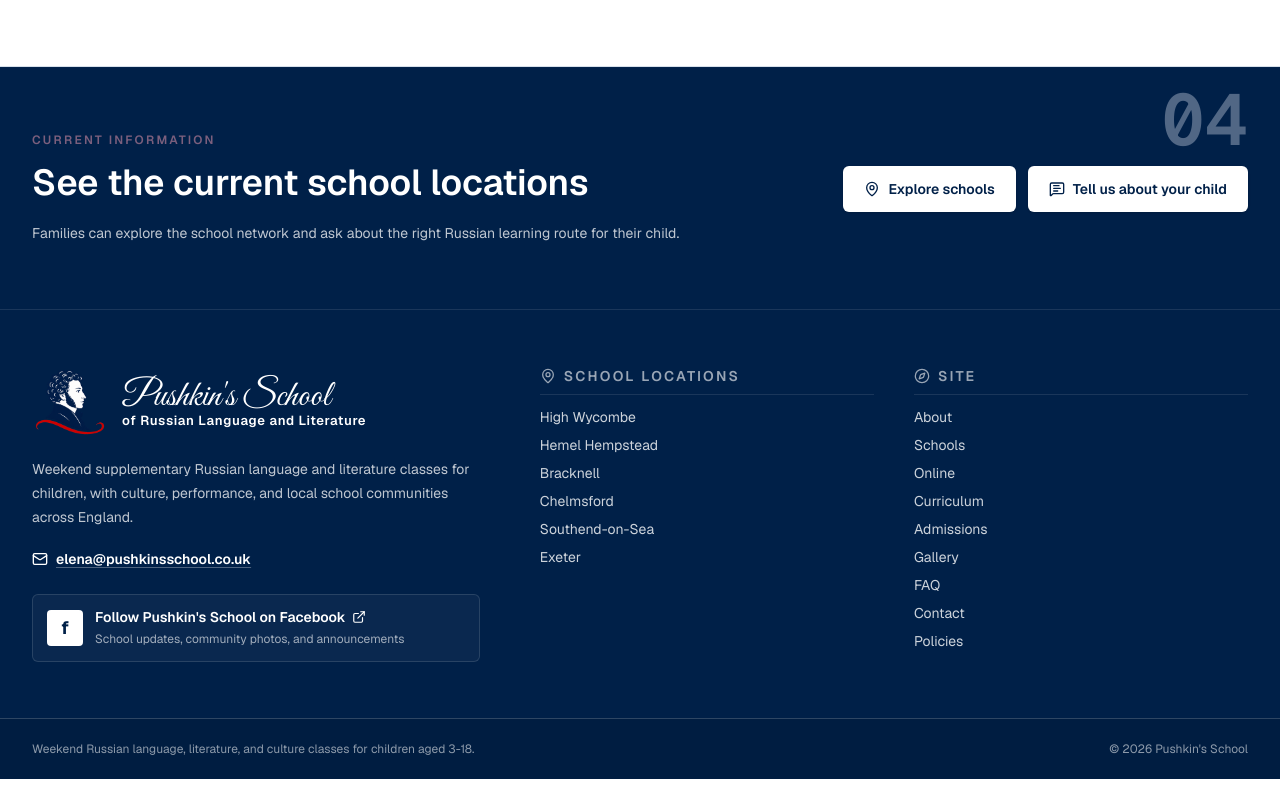
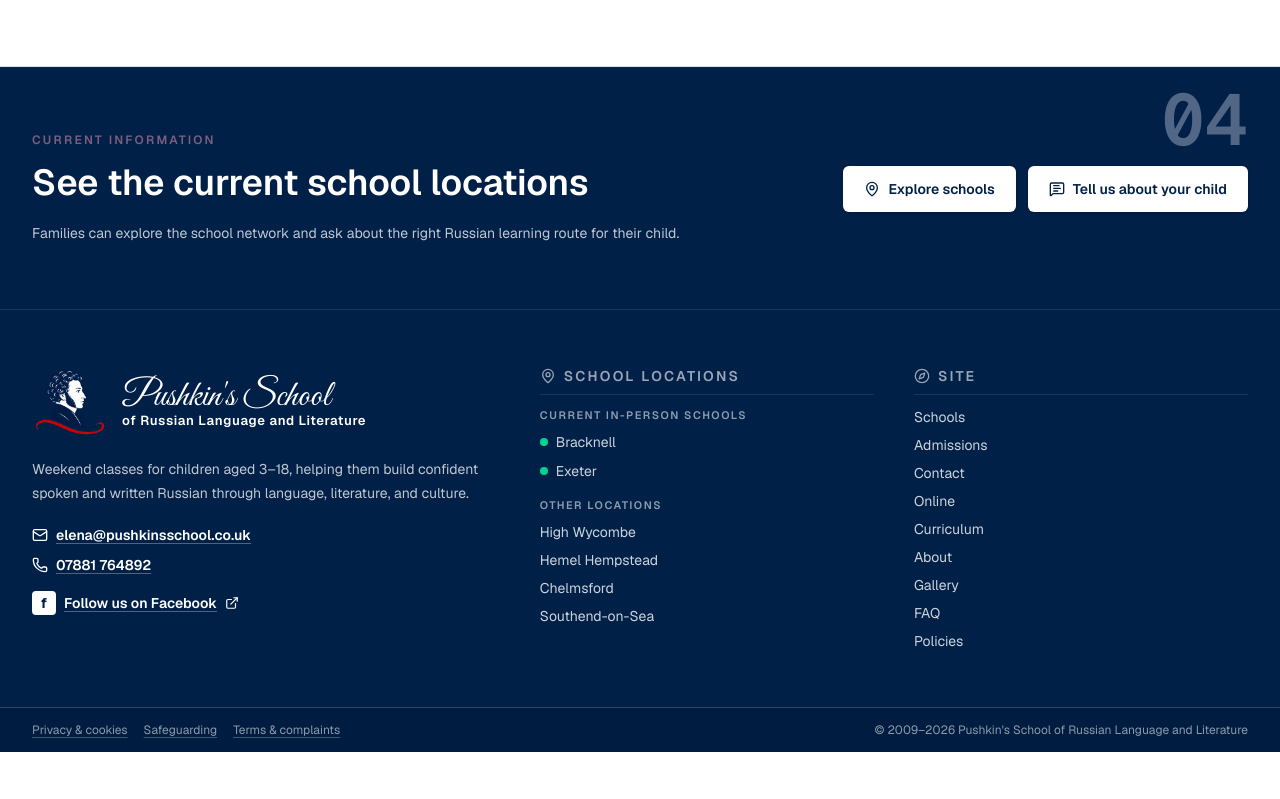
Before and after one commit to AntonV0/pushkins-russian-school, a Next.js app: page /gallery in a window 1280 px wide. Shown: the part 2925-3724 px from the top of the page. After the commit the page ends 3697 px from the top, so only its background shows below. Built offline with nearby package versions, Linux system fonts and the light colour scheme.

Commit message:
feat(footer): rebuild navigation and responsive school groups

```diff
--- /dev/null
+++ b/src/components/site/footer.module.css
@@ -0,0 +1,10 @@
+@media (width < 40rem) {
+  .brand {
+    max-width: 100%;
+  }
+
+  /* Let the subtitle fit the footer column without shrinking the wordmark. */
+  .brand > span:last-child > span:last-child {
+    white-space: normal;
+  }
+}
--- a/src/components/site/footer.tsx
+++ b/src/components/site/footer.tsx
@@ -1,22 +1,45 @@
 import Link from "next/link";
 import type { LucideIcon } from "lucide-react";
-import { Compass, ExternalLink, Mail, MapPin } from "lucide-react";
+import { Compass, ExternalLink, Mail, MapPin, Phone } from "lucide-react";
 import { contactDetails } from "@/data/public/contact";
-import { footerNavigation } from "@/data/public/navigation";
+import { footerNavigation, legalNavigation } from "@/data/public/navigation";
+import { schoolStory } from "@/data/public/school-story";
 import { schools } from "@/data/public/schools";
-import { siteSocialLinks } from "@/data/public/site";
+import { siteConfig, siteSocialLinks } from "@/data/public/site";
 import { BrandMark } from "./brand-mark";
 import { FooterAccordion } from "./footer-accordion";
+import styles from "./footer.module.css";
 
 type FooterLink = {
   label: string;
   href: string;
+  isCurrent?: boolean;
 };
 
-const schoolLinks: FooterLink[] = schools.map((school) => ({
+type FooterLinkGroup = {
+  title: string;
+  items: FooterLink[];
+};
+
+const currentSchoolLinks: FooterLink[] = schools
+  .filter((school) => school.status === "open")
+  .map((school) => ({
+    label: school.name,
+    href: `/schools/${school.slug}`,
+    isCurrent: true,
+  }));
+
+const otherSchoolLinks: FooterLink[] = schools
+  .filter((school) => school.status !== "open")
+  .map((school) => ({
     label: school.name,
     href: `/schools/${school.slug}`,
   }));
+
+const schoolLinkGroups: FooterLinkGroup[] = [
+  { title: "Current in-person schools", items: currentSchoolLinks },
+  { title: "Other locations", items: otherSchoolLinks },
+];
 
 function FooterLinkList({
   items,
@@ -26,16 +49,20 @@
   className?: string;
 }) {
   return (
-    <ul
-      className={`mt-3 space-y-2 text-sm text-white/80 ${className}`}
-    >
+    <ul className={`space-y-2 text-sm text-white/80 ${className}`}>
       {items.map((item) => (
         <li key={item.href}>
           <Link
             href={item.href}
-            className="hover:text-white focus:outline-none focus:ring-2 focus:ring-white/40"
+            className="inline-flex items-center gap-2 hover:text-white focus:outline-none focus:ring-2 focus:ring-white/40"
           >
-            {item.label}
+            {item.isCurrent ? (
+              <span
+                aria-hidden="true"
+                className="size-2 shrink-0 rounded-full bg-emerald-400"
+              />
+            ) : null}
+            <span>{item.label}</span>
           </Link>
         </li>
       ))}
@@ -53,16 +80,37 @@
   icon: LucideIcon;
 }) {
   return (
-    <div>
+    <nav aria-label={`${title} footer navigation`}>
       <p className="flex items-center gap-2 border-b border-white/10 pb-2 text-sm font-semibold uppercase tracking-[0.16em] text-white/60">
         <Icon aria-hidden="true" className="size-4 shrink-0" strokeWidth={1.9} />
         <span>{title}</span>
       </p>
       <FooterLinkList
         items={items}
-        className="md:[&>li]:break-words"
+        className="mt-3 md:[&>li]:break-words"
       />
+    </nav>
+  );
+}
+
+function FooterSchoolLinksSection() {
+  return (
+    <nav aria-label="School locations footer navigation">
+      <p className="flex items-center gap-2 border-b border-white/10 pb-2 text-sm font-semibold uppercase tracking-[0.16em] text-white/60">
+        <MapPin aria-hidden="true" className="size-4 shrink-0" strokeWidth={1.9} />
+        <span>School locations</span>
+      </p>
+      <div className="mt-3 space-y-4">
+        {schoolLinkGroups.map((group) => (
+          <div key={group.title}>
+              <p className="text-[0.68rem] font-semibold uppercase tracking-[0.14em] text-white/55">
+              {group.title}
+            </p>
+            <FooterLinkList items={group.items} className="mt-2" />
           </div>
+        ))}
+      </div>
+    </nav>
   );
 }
 
@@ -78,24 +126,17 @@
       href={facebookLink.href}
       target="_blank"
       rel="noopener noreferrer"
-      className="mt-5 hidden max-w-md items-center gap-3 rounded-md border border-white/12 bg-white/[0.04] px-3.5 py-3 text-left transition hover:border-white/22 hover:bg-white/[0.08] focus:outline-none focus:ring-2 focus:ring-white/40 md:flex"
+      className="mt-4 flex w-fit items-center gap-2 text-sm font-semibold text-white underline decoration-white/30 underline-offset-4 transition hover:decoration-white focus:outline-none focus:ring-2 focus:ring-white/40"
       aria-label="Open Pushkin's School Facebook page in a new tab"
     >
       <span
         aria-hidden="true"
-        className="flex size-9 shrink-0 items-center justify-center rounded bg-white text-lg font-bold text-brand-blue-strong"
+        className="flex size-6 shrink-0 items-center justify-center rounded-sm bg-white text-sm font-bold text-brand-blue-strong"
       >
         f
       </span>
-      <span className="min-w-0">
-        <span className="flex items-center gap-1.5 text-sm font-semibold text-white">
-          <span>Follow Pushkin&apos;s School on Facebook</span>
+      <span>Follow us on Facebook</span>
       <ExternalLink aria-hidden="true" className="size-3.5 shrink-0" />
-        </span>
-        <span className="mt-0.5 block text-xs leading-5 text-white/62">
-          {facebookLink.description}
-        </span>
-      </span>
     </a>
   );
 }
@@ -103,38 +144,60 @@
 export function Footer() {
   return (
     <footer className="border-t border-white/10 bg-brand-blue-strong text-white">
-      <div className="mx-auto grid max-w-7xl gap-8 px-6 py-11 sm:gap-9 sm:py-12 md:grid-cols-[minmax(0,1.08fr)_minmax(0,1fr)] md:gap-8 md:py-14 lg:grid-cols-[1.4fr_1fr_1fr] lg:gap-10 lg:px-8">
-        <div>
-          <BrandMark className="[&_*]:text-white" />
+      <div className="mx-auto grid grid-cols-1 max-w-7xl gap-8 px-6 py-11 sm:gap-9 sm:py-12 md:grid-cols-[minmax(0,1.08fr)_minmax(0,1fr)] md:gap-8 md:py-14 lg:grid-cols-[1.4fr_1fr_1fr] lg:gap-10 lg:px-8">
+        <div className="min-w-0">
+          <BrandMark className={`${styles.brand} [&_*]:text-white`} />
           <p className="mt-3 max-w-md text-sm leading-6 text-white/75">
-            Weekend supplementary Russian language and literature classes for
-            children, with culture, performance, and local school
-            communities across England.
+            Weekend classes for children aged 3–18, helping them build
+            confident spoken and written Russian through language, literature,
+            and culture.
           </p>
+          <div className="mt-5 flex flex-col items-start gap-2.5">
             <a
               href={`mailto:${contactDetails.email}`}
-            className="mt-5 inline-flex max-w-full items-center gap-2 break-all text-sm font-semibold text-white underline decoration-white/30 underline-offset-4 hover:decoration-white focus:outline-none focus:ring-2 focus:ring-white/40"
+              className="inline-flex max-w-full items-center gap-2 break-all text-sm font-semibold text-white underline decoration-white/30 underline-offset-4 hover:decoration-white focus:outline-none focus:ring-2 focus:ring-white/40"
             >
               <Mail aria-hidden="true" className="size-4 shrink-0" />
               {contactDetails.email}
             </a>
+            <a
+              href={`tel:${contactDetails.phone}`}
+              className="inline-flex items-center gap-2 text-sm font-semibold text-white underline decoration-white/30 underline-offset-4 hover:decoration-white focus:outline-none focus:ring-2 focus:ring-white/40"
+            >
+              <Phone aria-hidden="true" className="size-4 shrink-0" />
+              {contactDetails.phoneDisplay}
+            </a>
+          </div>
           <FacebookPageLink />
         </div>
 
-        <div className="md:hidden">
-          <FooterAccordion title="School locations" items={schoolLinks} />
+        <div className="lg:hidden">
+          <FooterAccordion title="School locations" groups={schoolLinkGroups} />
           <FooterAccordion title="Site" items={footerNavigation} />
         </div>
 
-        <div className="hidden md:grid md:grid-cols-[minmax(12rem,1fr)_minmax(6.75rem,0.58fr)] md:gap-5 lg:contents">
-          <FooterLinkSection title="School locations" items={schoolLinks} icon={MapPin} />
+        <div className="hidden lg:contents">
+          <FooterSchoolLinksSection />
           <FooterLinkSection title="Site" items={footerNavigation} icon={Compass} />
         </div>
       </div>
       <div className="border-t border-white/18 bg-black/10">
-        <div className="mx-auto flex max-w-7xl flex-col gap-2 px-6 py-5 text-xs leading-5 text-white/55 sm:flex-row sm:items-center sm:justify-between lg:px-8">
-          <p>Weekend Russian language, literature, and culture classes for children aged 3-18.</p>
-          <p>&copy; {new Date().getFullYear()} Pushkin&apos;s School</p>
+        <div className="mx-auto flex max-w-7xl flex-col gap-3 px-6 py-3 text-xs leading-5 text-white/55 sm:flex-row sm:items-center sm:justify-between lg:px-8">
+          <nav aria-label="Legal information" className="flex flex-wrap gap-x-4 gap-y-2">
+            {legalNavigation.map((item) => (
+              <Link
+                key={item.href}
+                href={item.href}
+                className="underline decoration-white/25 underline-offset-4 transition hover:text-white hover:decoration-white focus:outline-none focus:ring-2 focus:ring-white/40"
+              >
+                {item.label}
+              </Link>
+            ))}
+          </nav>
+          <p className="text-balance sm:text-right">
+            &copy; {schoolStory.foundedYear}–{new Date().getFullYear()}{" "}
+            {siteConfig.fullName}
+          </p>
         </div>
       </div>
     </footer>
--- a/src/data/public/navigation.ts
+++ b/src/data/public/navigation.ts
@@ -19,6 +19,25 @@
 ];
 
 export const footerNavigation: NavigationItem[] = [
-  ...primaryNavigation,
-  ...supportNavigation,
+  { label: "Schools", href: "/schools" },
+  { label: "Admissions", href: "/admissions" },
+  { label: "Contact", href: "/contact" },
+  { label: "Online", href: "/online-lessons" },
+  { label: "Curriculum", href: "/curriculum" },
+  { label: "About", href: "/about" },
+  { label: "Gallery", href: "/gallery" },
+  { label: "FAQ", href: "/faq" },
+  { label: "Policies", href: "/policies" },
 ];
+
+export const legalNavigation: NavigationItem[] = [
+  { label: "Privacy & cookies", href: "/policies/privacy-and-cookies" },
+  {
+    label: "Safeguarding",
+    href: "/policies/safeguarding-and-child-protection",
+  },
+  {
+    label: "Terms & complaints",
+    href: "/policies/parent-terms-and-complaints",
+  },
+];
```
Also changed, not shown: src/components/site/footer-accordion.tsx (+58 -17 lines). Lines whose indentation alone changed are shown as unchanged.
